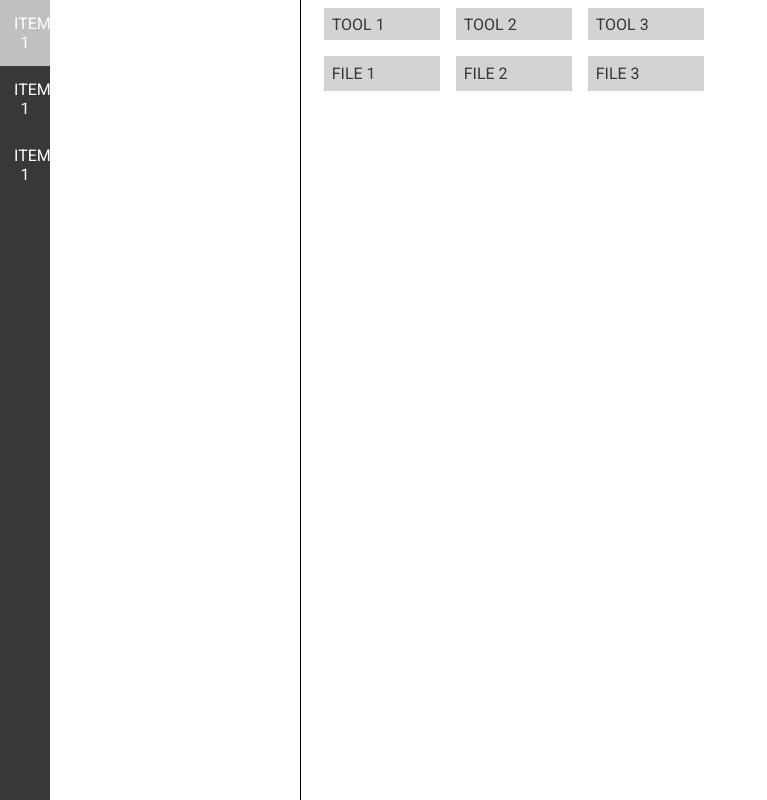
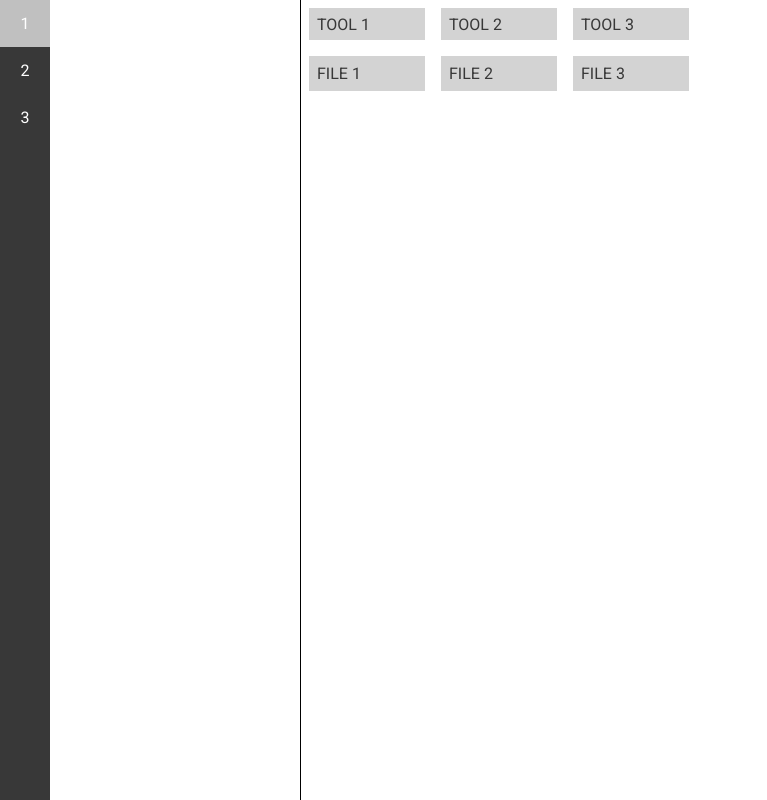
Before and after one commit to Vordty/writ-web, a React (Create React App) app: page /app in a window 1280 px wide. Shown: the whole page, without its empty margins (0-767 px from the left). Built offline with nearby package versions, Linux system fonts and the light colour scheme; sample sign-in values are in the browser's storage.

Commit message:
Modify sidebar for file explorer

```diff
--- a/src/components/Shared/Sidebar/Sidebar.js
+++ b/src/components/Shared/Sidebar/Sidebar.js
@@ -4,15 +4,18 @@ import Resizable from "../../Resizable/Resizable";
 
 import "./Sidebar.scss";
 
-const Sidebar = () => {
+const Sidebar = ({ header, children }) => {
 	return (
 		<div className="sidebar">
 			<div className="sidebar-options">
-				<div className="sidebar-option">ITEM 1</div>
-				<div className="sidebar-option">ITEM 1</div>
-				<div className="sidebar-option">ITEM 1</div>
+				<div className="sidebar-option">1</div>
+				<div className="sidebar-option">2</div>
+				<div className="sidebar-option">3</div>
 			</div>
-			<Resizable customStyle="sidebar-content" />
+			<Resizable customStyle="sidebar-content" minWidth={200} maxWidth={400}>
+				<div className="sidebar-header">{header}</div>
+				{children}
+			</Resizable>
 		</div>
 	);
 };
--- a/src/components/Shared/Sidebar/Sidebar.scss
+++ b/src/components/Shared/Sidebar/Sidebar.scss
@@ -27,4 +27,11 @@
 		width: 250px;
 		height: 100vh;
 	}
+
+	.sidebar-header {
+		padding: 8px;
+		font-size: 14px;
+		font-weight: 500;
+		text-align: center;
+	}
 }
```
